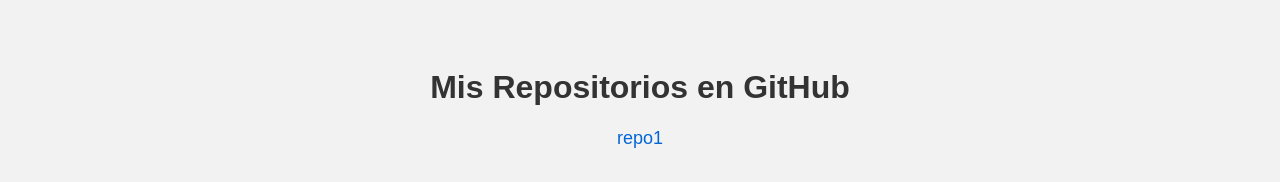
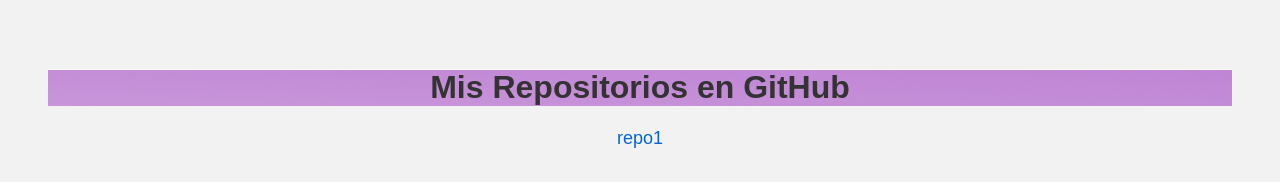
Before and after one commit to pruebaorganizacion3/landing, a plain HTML site: page index.html in a window 1280 px wide. Drawn offline with Linux system fonts and the light colour scheme.

Commit message:
h1 update1

```diff
--- a/index.html
+++ b/index.html
@@ -12,6 +12,7 @@
     }
     h1 {
       color: #333;
+      background-image: url("verge.png");
     }
     ul {
       list-style: none;
```
